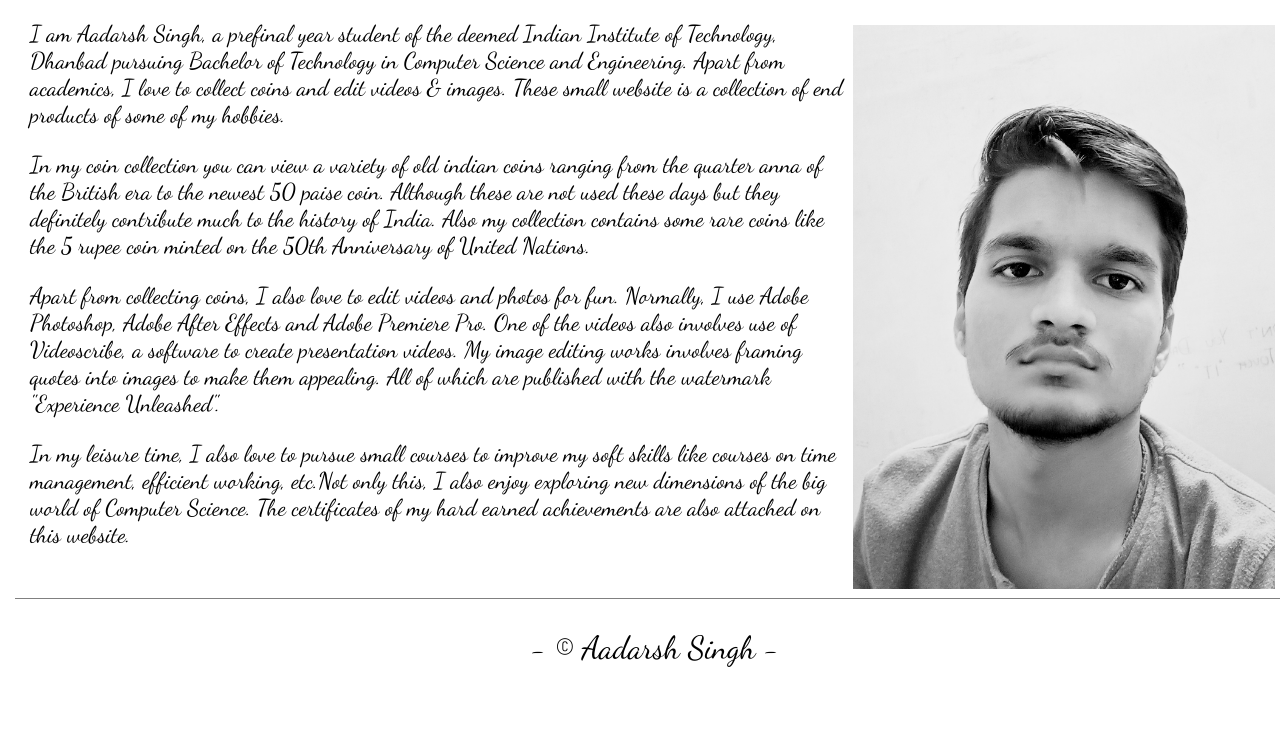
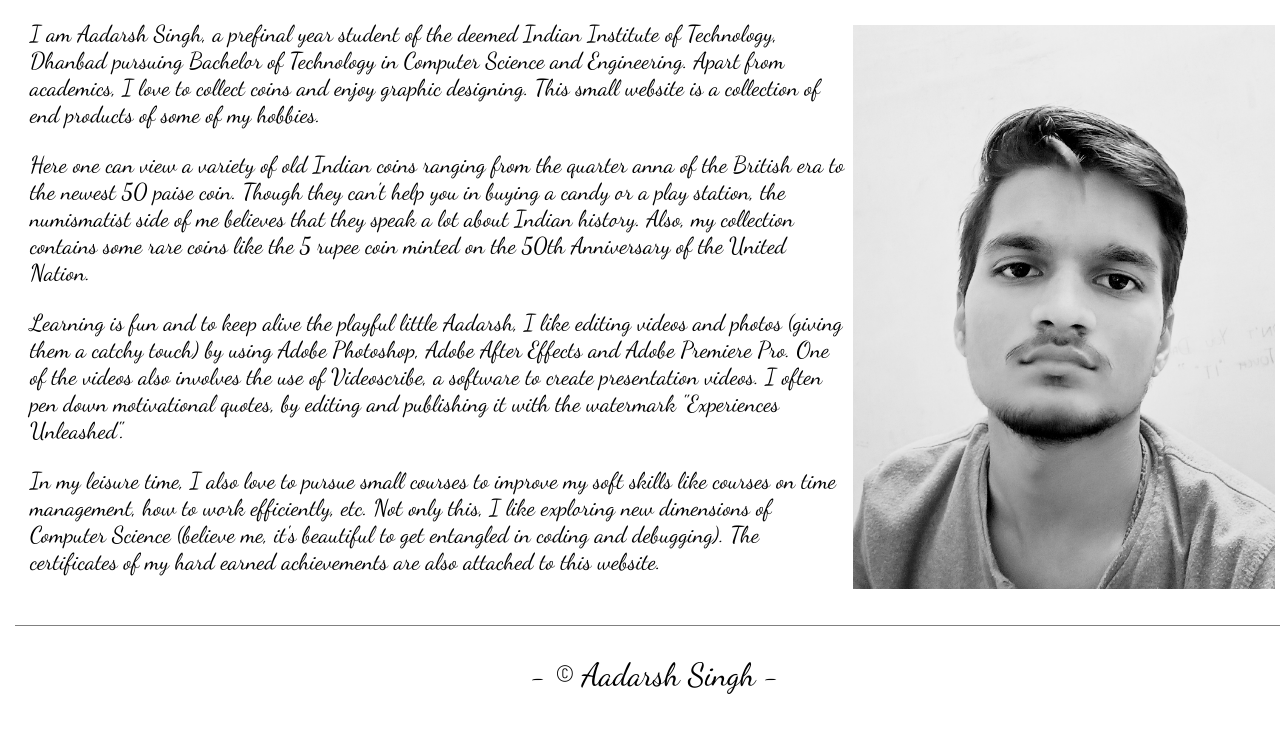
Before and after one commit to JacobianDet/hobby, a plain HTML site: page index.html in a window 1280 px wide. Shown: the part 351-1084 px from the top of the page. Before the commit the page ends 1063 px from the top, so only its background shows below. Drawn offline with nearby package versions, Linux system fonts and the light colour scheme.

Commit message:
Improved the write up

```diff
--- a/index.html
+++ b/index.html
@@ -39,10 +39,14 @@
 <div class="my">
   <img src="my.jpg" >
 </div>
-<p>I am Aadarsh Singh, a prefinal year student of the deemed Indian Institute of Technology, Dhanbad pursuing Bachelor of Technology in Computer Science and Engineering. Apart from academics, I love to collect coins and edit videos &amp; images. These small website is a collection of end products of some of my hobbies. </p>
-<p>In my coin collection you can view a variety of old indian coins ranging from the quarter anna of the British era to the newest 50 paise coin. Although these are not used these days but they definitely contribute much to the history of India. Also my collection contains some rare coins like the 5 rupee coin minted on the 50th Anniversary of United Nations.  </p>
-<p>Apart from collecting coins, I also love to edit videos and photos for fun. Normally, I use Adobe Photoshop, Adobe After Effects and Adobe Premiere Pro. One of the videos also involves use of Videoscribe, a software to create presentation videos. My image editing works involves framing quotes into images to make them appealing. All of which are published with the watermark "Experience Unleashed". </p>
-<p>In my leisure time, I also love to pursue small courses to improve my soft skills like courses on time management, efficient working, etc.Not only this, I also enjoy exploring new dimensions of the big world of Computer Science. The certificates of my hard earned achievements are also attached on this website. </p>
+ <p> I am Aadarsh Singh, a prefinal year student of the deemed Indian Institute of Technology, Dhanbad pursuing Bachelor of Technology in Computer Science and Engineering. Apart from academics, I love to collect coins and enjoy graphic designing. This small website is a collection of end products of some of my hobbies.</p>
+
+<p>Here one can view a variety of old Indian coins ranging from the quarter anna of the British era to the newest 50 paise coin. Though they can't help you in buying a candy or a play station, the numismatist side of me believes that they speak a lot about Indian history. Also, my collection contains some rare coins like the 5 rupee coin minted on the 50th Anniversary of the United Nation.</p>
+
+<p>Learning is fun and to keep alive the playful little Aadarsh, I like editing videos and photos (giving them a catchy touch) by using Adobe Photoshop, Adobe After Effects and Adobe Premiere Pro. One of the videos also involves the use of Videoscribe, a software to create presentation videos. I often pen down motivational quotes, by editing and publishing it with the watermark "Experiences Unleashed".</p>
+
+<p>In my leisure time, I also love to pursue small courses to improve my soft skills like courses on time management, how to work efficiently, etc. Not only this, I like exploring new dimensions of Computer Science (believe me, it's beautiful to get entangled in coding and debugging). The certificates of my hard earned achievements are also attached to this website.</p>
+
 </div>
 
 </div>
```
